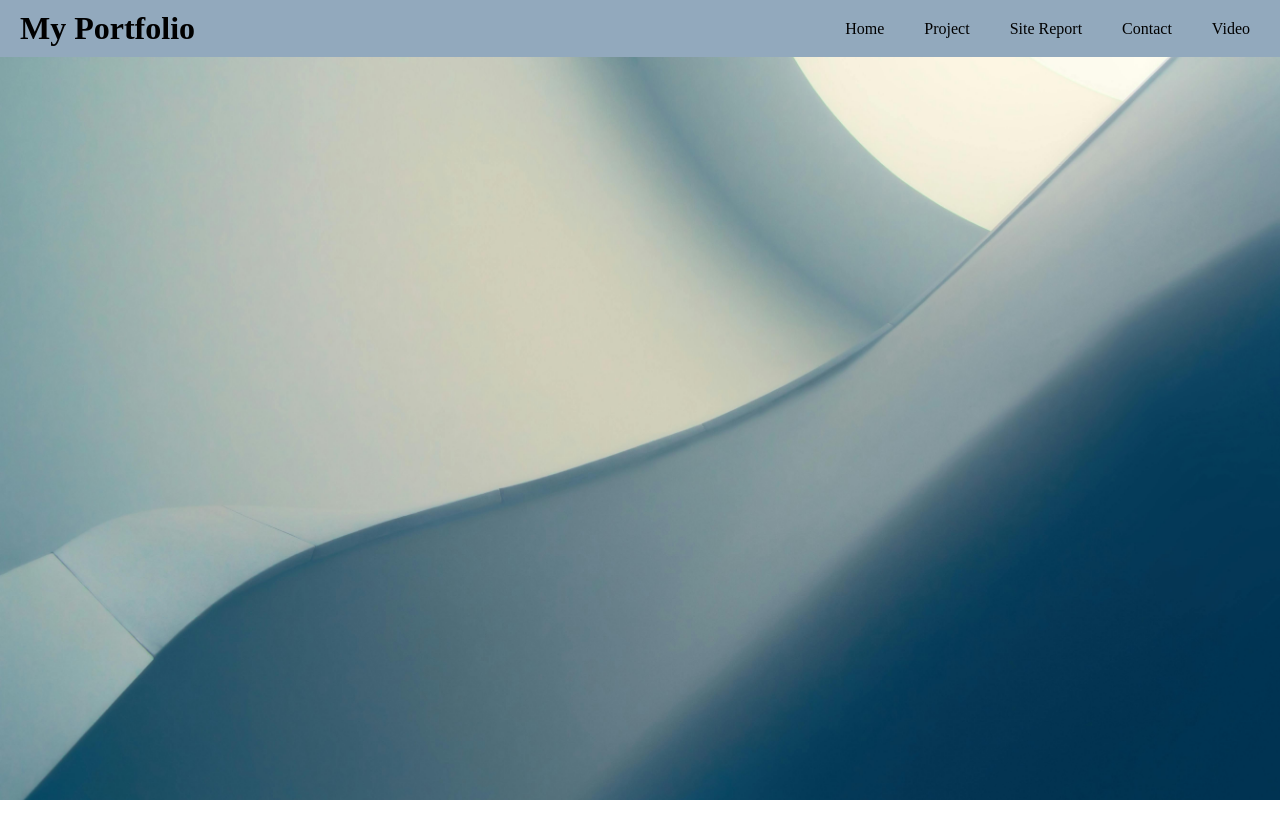
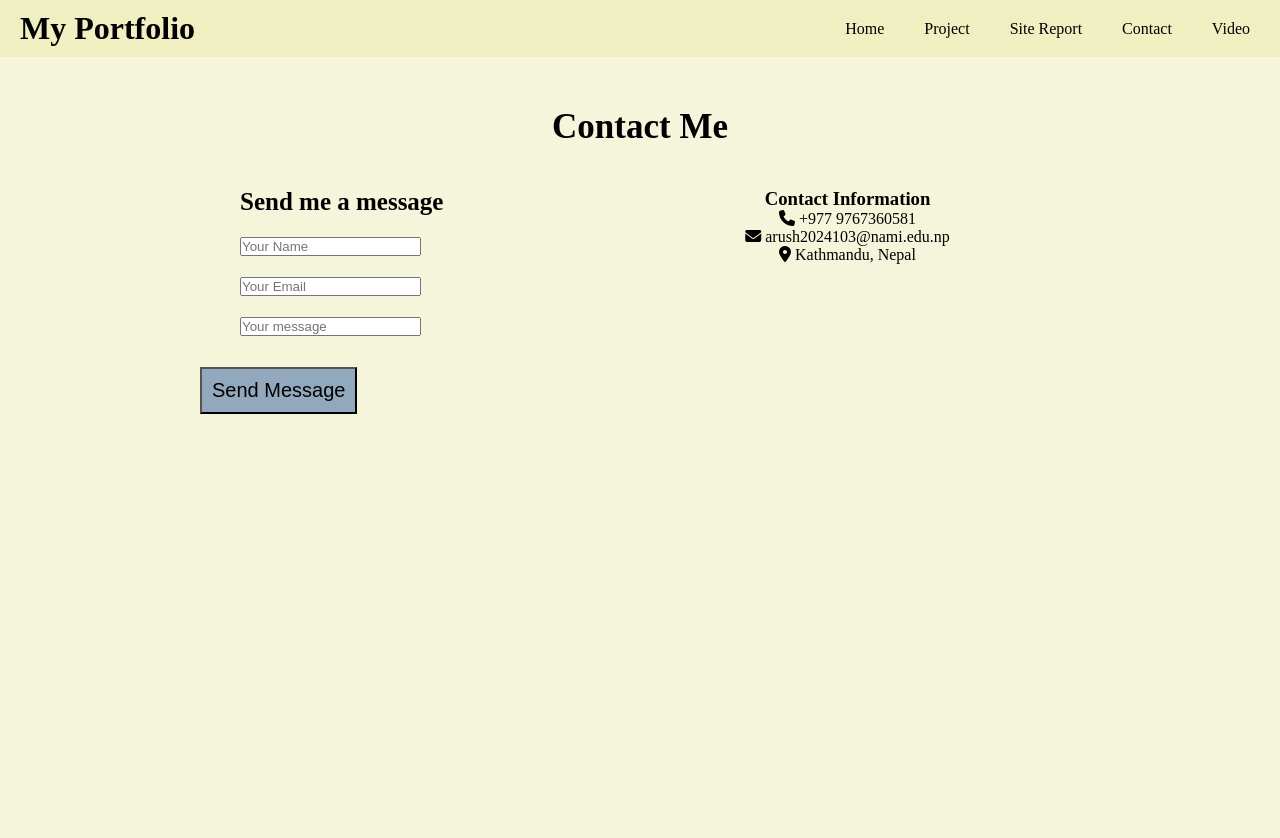
Before and after one commit to PradhanArush/portfoliowebsite, a plain HTML site: page Contact.html in a window 1280 px wide. Before the commit the page ends 800 px from the top, so only its background shows below. Drawn offline with Linux system fonts and the light colour scheme; a web font is replaced by a local one.

Commit message:
contact page added

```diff
--- a/Contact.html
+++ b/Contact.html
@@ -6,6 +6,7 @@
     <title>Arush's Portfolio</title>
     <link rel="stylesheet" href="Style.css">
     <link rel="preconnect" href="https://fonts.googleapis.com">
+    <link rel="stylesheet" href="https://cdnjs.cloudflare.com/ajax/libs/font-awesome/6.5.2/css/all.min.css"
 <link rel="preconnect" href="https://fonts.gstatic.com" crossorigin>
 <link href="https://fonts.googleapis.com/css2?family=Playwrite+NG+Modern:wght@100..400&display=swap" rel="stylesheet">
 </head>
@@ -23,6 +24,34 @@
                 <li><a href="Video.html"> Video </a></li>
             </ul>
         </nav>
+
+
     </header>
+<section class="Contact">
+    <div class="container">
+        <h2>Contact Me</h2>
+            <div class="contact-one">
+                <div class="contact-two">
+                    <h3> Send me a message</h3>
+                    <form>
+                        <div class="form-gc">
+                            <input type="text" name="Name" placeholder="Your Name">
+                        </div>
+                        <div class="form-gc">
+                            <input type="Email" name="Email" placeholder="Your Email">
+                        </div>
+                        <div class="form-gc">
+                        <input name="Message" placeholder="Your message">
+                        </div>
+                        <button type="Dubmit">Send Message</button>
+                    </form>
+                </div>
+            <div class="contact-information">
+                <h3> Contact Information</h3>
+                <p><i class="fas fa-phone"></i> +977 9767360581
+                <p><i class="fas fa-envelope"></i> arush2024103@nami.edu.np</p>
+                <p><i class="fas fa-map-marker-alt"></i> Kathmandu, Nepal </p>
+        </div>
+        </section>
 </body>
 </html>
--- a/Style.css
+++ b/Style.css
@@ -1,7 +1,7 @@
 
 
 .main-header {
-  background-color: rgb(146, 169, 189);
+  background-color: rgb(239, 239, 193);
   color: black;
   display: flex;
   justify-content: space-between;
@@ -39,11 +39,12 @@
 body {
   margin: 0;
   padding: 0;
-  background-image: url(pepe.jpg);
+  background-color: beige;
+  /* height: fit-content;
   background-size: cover;
   background-position: center;
   background-repeat: no-repeat;
-  height: 100vh;
+  height: 100vh;  */
 }
 
 body{
@@ -53,20 +54,22 @@ body{
 
 #haa {
   text-align: left;
-  margin-left: 120px;
-  font-size: 45px;
-  margin-top: 110px;
+  margin-left: -50px;
+  font-size: 60px;
+  margin-top: 140px;
 }
 
 #waa{
 
   text-align: left;
-  margin-left: 120px;
+  margin-left: -40px;
   font-size: 40px;
 }
 
 h4{
-  margin-left: 120px;
+  margin-left: 0px;
+  margin-left: -40px;
+  font-size: 20px;
 }
 body{
   opacity: 0;
@@ -80,22 +83,81 @@ body{
   }
 }
 
-img {
-  height: 650px;
-  float: right;
-  margin-top: -380px;
-  margin-right: 210px;
-  border-radius: 100px 50px ;
 
-}
 
 button{
+  font-size: 20px;
   padding: 10px;
   background-color: rgb(146, 169, 189);
-  margin-left: 120px;
+  margin-left: -40px;
   margin-top: 10px;
 
 }
 button:hover {
   background-color: beige;
 }
+
+* {
+  margin: 0px;
+  padding: 0px;
+  box-sizing: border-box;
+}
+.Contact {
+  min-height: 100vh;
+  padding: 50px;
+  text-align: center;
+}
+
+.container {
+  max-width: 800px;
+  margin: 0 auto;
+}
+
+.container h2{
+  font-size: 35px;
+  margin-bottom: 41px;
+  color: black;
+}
+
+.contact-one {
+  display: grid;
+  grid-template-columns: repeat(2,1fr);
+  grid-gap: 30px;
+}
+
+.contact-two {
+  text-align: left;
+}
+
+.contact-two h3 {
+  font-size: 25px;
+  margin-bottom: 21px;
+  color: black;
+}
+
+.form-gc {
+   margin-bottom: 21px;
+}
+
+.parent{
+  display: flex;
+  margin-top: 50px;
+justify-content: space-evenly;
+
+}
+.photo{
+  width: 650px;
+  border-radius: 40px 80px;
+  margin-right: 60px;
+  margin-top: 50px;
+
+}
+
+@media (max-width:1225px){
+  .parent{
+    flex-direction: column;
+    justify-content: center;
+    align-items: center;
+    gap: 50px;
+  }
+}
```
Also changed, not shown: Index.html (+9 -4 lines).
